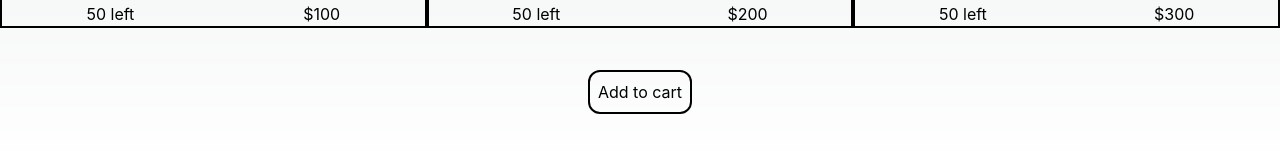
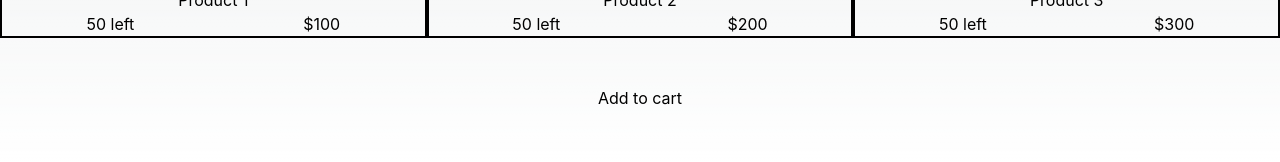
Before and after one commit to jakobnunnendorf/shop, a Next.js app: page /home in a window 1280 px wide. Shown: the part 638-800 px from the top of the page. Built offline with nearby package versions, Linux system fonts and the light colour scheme.

Commit message:
feat(db): connect database

```diff
--- a/src/app/test/page.tsx
+++ b/src/app/test/page.tsx
@@ -37,12 +37,18 @@ export default function Page() {
         <div>
             {fetchError && <p>{fetchError}</p>}
             {products && (
-                <div className='grid grid-cols-3 py-12 gap-8'>
+                <div className="grid grid-cols-3 gap-8 py-12">
                     {products.map((product, index) => (
-                        <div key={index} className='text-center flex flex-col items-center space-y-3'>
-                        <Image src={`/cases/iphone_${product.id}.jpeg`} width={40} height={40} alt="test" className='w-48'/>
-                        <h2 className='text-xl'>{product.title}</h2>
-                        <p className='text-xl'>{product.price}€</p>
+                        <div key={index} className="flex flex-col items-center space-y-3 text-center">
+                            <Image
+                                src={`/cases/iphone_${product.id}.jpeg`}
+                                width={40}
+                                height={40}
+                                alt="test"
+                                className="w-48"
+                            />
+                            <h2 className="text-xl">{product.title}</h2>
+                            <p className="text-xl">{product.price}€</p>
                         </div>
                     ))}
                 </div>
--- a/src/components/ProductCarousel/ProductCarousel.tsx
+++ b/src/components/ProductCarousel/ProductCarousel.tsx
@@ -32,7 +32,7 @@ export function ProductCarousel() {
                     <ProductContainer key={index} productData={product} active={true} />
                 ))}
             </div>
-            <button className="rounded-xl border-2 border-black p-2">Add to cart</button>
+            <button className="btn-accent text-black">Add to cart</button>
         </div>
     )
 }
```
Also changed, not shown: src/app/test/layout.tsx (+1 -1 lines).
